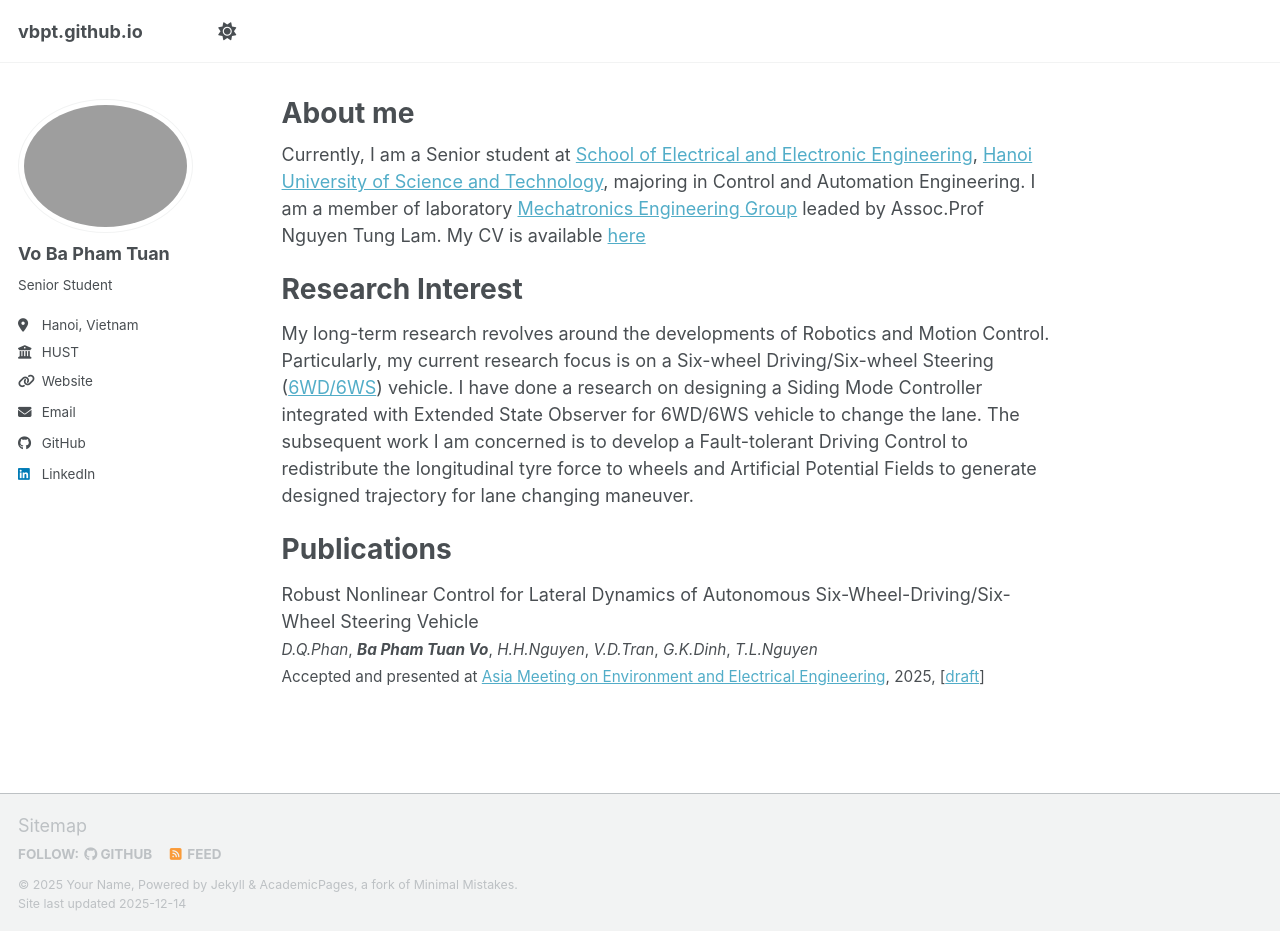
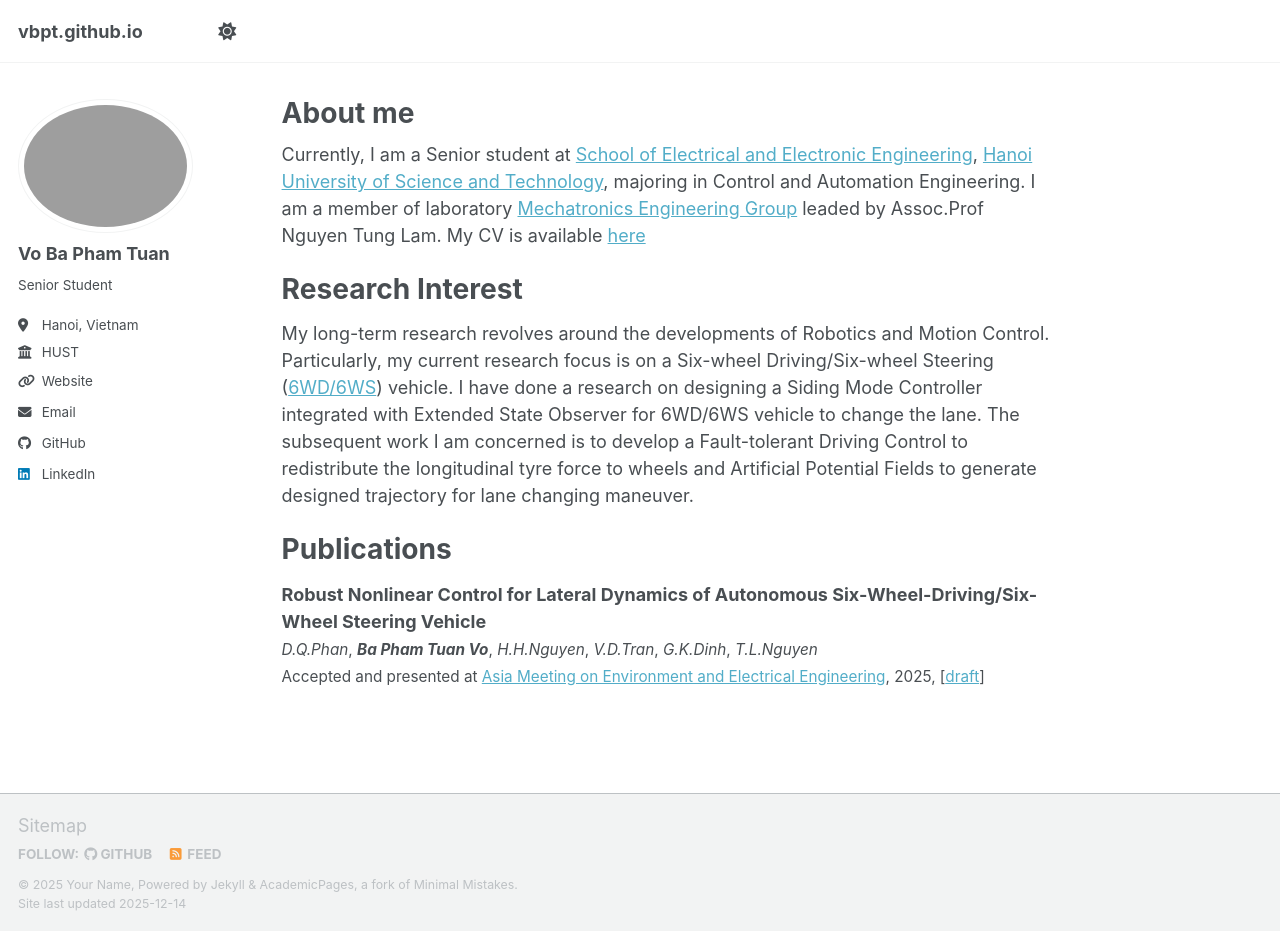
Before and after one commit to TuanVoBaPham/vbpt.github.io, a Jekyll site: the page built from _pages/about.md, in a window 1280 px wide and 931 px high. Built offline with Jekyll 4.4.1, drawn with Linux system fonts in a browser that asks for light colours; a script bundle is joined from its source files by our own code; library files that are not in the unit come from our copies.

```diff
--- a/_pages/about.md
+++ b/_pages/about.md
@@ -16,7 +16,7 @@ My long-term research revolves around the developments of Robotics and Motion Co
 
 Publications
 ======
-Robust Nonlinear Control for Lateral Dynamics of Autonomous Six-Wheel-Driving/Six-Wheel Steering Vehicle
+**Robust Nonlinear Control for Lateral Dynamics of Autonomous Six-Wheel-Driving/Six-Wheel Steering Vehicle**
 <br>
 <span style="font-size: 0.85em;">
 _D.Q.Phan_, _**Ba Pham Tuan Vo**_, _H.H.Nguyen_, _V.D.Tran_, _G.K.Dinh_, _T.L.Nguyen_
```
